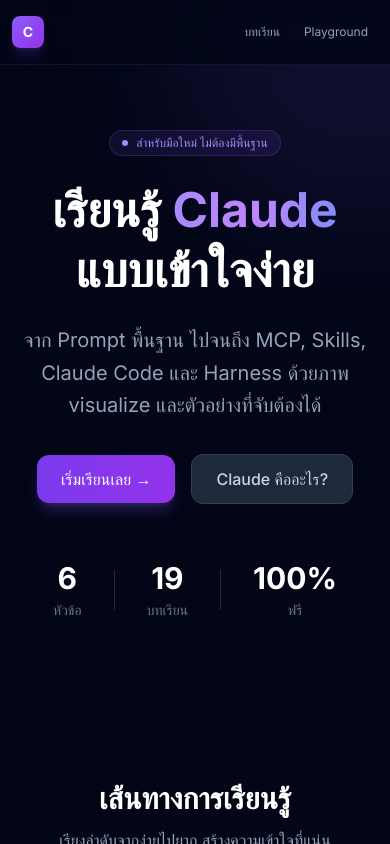
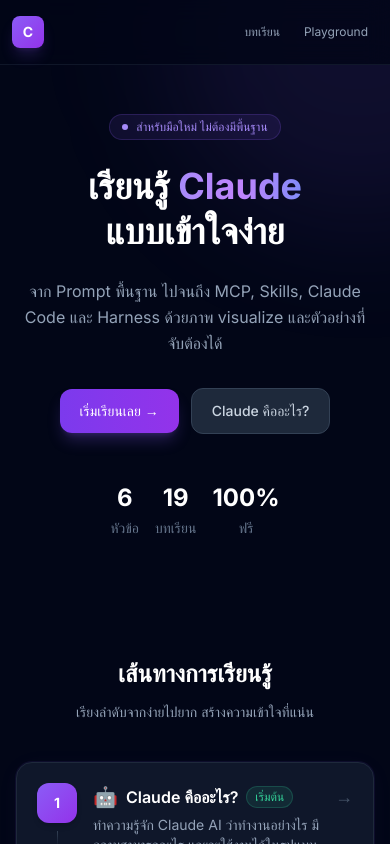
Before and after one commit to Panyapron/tutorial-claude, a Next.js app: page / in a window 390 px wide. Shown: the top 844 px of the page. Built offline with nearby package versions, Linux system fonts and the light colour scheme.

Commit message:
Improve mobile responsiveness of homepage hero and features

```diff
--- a/src/app/page.tsx
+++ b/src/app/page.tsx
@@ -10,7 +10,7 @@
   return (
     <main className="min-h-screen">
       {/* Hero */}
-      <section className="relative pt-32 pb-20 px-4 overflow-hidden">
+      <section className="relative pt-28 sm:pt-32 pb-16 sm:pb-20 px-4 overflow-hidden">
         <div className="absolute inset-0 overflow-hidden pointer-events-none">
           <div className="absolute -top-40 -right-40 w-96 h-96 bg-violet-500/10 rounded-full blur-3xl" />
           <div className="absolute top-60 -left-40 w-96 h-96 bg-purple-500/8 rounded-full blur-3xl" />
@@ -28,7 +28,7 @@
             initial={{ opacity: 0, y: 20 }}
             animate={{ opacity: 1, y: 0 }}
             transition={{ duration: 0.5, delay: 0.1 }}
-            className="text-5xl sm:text-6xl font-bold text-white mb-6 leading-tight"
+            className="text-4xl sm:text-5xl md:text-6xl font-bold text-white mb-6 leading-tight"
           >
             เรียนรู้{" "}
             <span className="gradient-text">Claude</span>
@@ -40,7 +40,7 @@
             initial={{ opacity: 0, y: 20 }}
             animate={{ opacity: 1, y: 0 }}
             transition={{ duration: 0.5, delay: 0.2 }}
-            className="text-xl text-slate-400 mb-8 max-w-2xl mx-auto leading-relaxed"
+            className="text-base sm:text-lg md:text-xl text-slate-400 mb-8 max-w-2xl mx-auto leading-relaxed px-2"
           >
             จาก Prompt พื้นฐาน ไปจนถึง MCP, Skills, Claude Code และ Harness
             ด้วยภาพ visualize และตัวอย่างที่จับต้องได้
@@ -50,17 +50,17 @@
             initial={{ opacity: 0, y: 20 }}
             animate={{ opacity: 1, y: 0 }}
             transition={{ duration: 0.5, delay: 0.3 }}
-            className="flex items-center justify-center gap-4 flex-wrap"
+            className="flex items-center justify-center gap-3 sm:gap-4 flex-wrap px-2"
           >
             <Link
               href="/learn"
-              className="px-6 py-3 bg-gradient-to-r from-violet-600 to-purple-600 hover:from-violet-500 hover:to-purple-500 text-white rounded-xl font-medium transition-all duration-200 shadow-lg shadow-violet-500/25"
+              className="px-5 sm:px-6 py-3 bg-gradient-to-r from-violet-600 to-purple-600 hover:from-violet-500 hover:to-purple-500 text-white rounded-xl font-medium transition-all duration-200 shadow-lg shadow-violet-500/25 text-sm sm:text-base"
             >
               เริ่มเรียนเลย →
             </Link>
             <Link
               href="/learn/overview/what-is-claude"
-              className="px-6 py-3 bg-slate-800 hover:bg-slate-700 text-slate-300 hover:text-white rounded-xl font-medium transition-all duration-200 border border-slate-700"
+              className="px-5 sm:px-6 py-3 bg-slate-800 hover:bg-slate-700 text-slate-300 hover:text-white rounded-xl font-medium transition-all duration-200 border border-slate-700 text-sm sm:text-base"
             >
               Claude คืออะไร?
             </Link>
@@ -70,20 +70,20 @@
             initial={{ opacity: 0, y: 20 }}
             animate={{ opacity: 1, y: 0 }}
             transition={{ duration: 0.5, delay: 0.4 }}
-            className="flex items-center justify-center gap-8 mt-14 text-sm text-slate-500"
+            className="flex items-center justify-center flex-wrap gap-4 sm:gap-8 mt-12 sm:mt-14 text-sm text-slate-500"
           >
             <div className="flex flex-col items-center gap-1">
-              <span className="text-3xl font-bold text-white">{modules.length}</span>
+              <span className="text-2xl sm:text-3xl font-bold text-white">{modules.length}</span>
               <span>หัวข้อ</span>
             </div>
-            <div className="w-px h-10 bg-slate-800" />
+            <div className="w-px h-10 bg-slate-800 hidden sm:block" />
             <div className="flex flex-col items-center gap-1">
-              <span className="text-3xl font-bold text-white">{totalLessons}</span>
+              <span className="text-2xl sm:text-3xl font-bold text-white">{totalLessons}</span>
               <span>บทเรียน</span>
             </div>
-            <div className="w-px h-10 bg-slate-800" />
+            <div className="w-px h-10 bg-slate-800 hidden sm:block" />
             <div className="flex flex-col items-center gap-1">
-              <span className="text-3xl font-bold text-white">100%</span>
+              <span className="text-2xl sm:text-3xl font-bold text-white">100%</span>
               <span>ฟรี</span>
             </div>
           </motion.div>
@@ -91,33 +91,33 @@
       </section>
 
       {/* Learning Path */}
-      <section className="py-20 px-4">
+      <section className="py-14 sm:py-20 px-4">
         <div className="max-w-5xl mx-auto">
           <motion.div
             initial={{ opacity: 0, y: 20 }}
             whileInView={{ opacity: 1, y: 0 }}
             viewport={{ once: true }}
-            className="text-center mb-12"
+            className="text-center mb-10 sm:mb-12"
           >
-            <h2 className="text-3xl font-bold text-white mb-3">เส้นทางการเรียนรู้</h2>
-            <p className="text-slate-400">เรียงลำดับจากง่ายไปยาก สร้างความเข้าใจที่แน่น</p>
+            <h2 className="text-2xl sm:text-3xl font-bold text-white mb-3">เส้นทางการเรียนรู้</h2>
+            <p className="text-slate-400 text-sm sm:text-base">เรียงลำดับจากง่ายไปยาก สร้างความเข้าใจที่แน่น</p>
           </motion.div>
           <LearningPath />
         </div>
       </section>
 
       {/* Features */}
-      <section className="py-20 px-4 border-t border-slate-800/50">
+      <section className="py-14 sm:py-20 px-4 border-t border-slate-800/50">
         <div className="max-w-5xl mx-auto">
           <motion.div
             initial={{ opacity: 0, y: 20 }}
             whileInView={{ opacity: 1, y: 0 }}
             viewport={{ once: true }}
-            className="text-center mb-12"
+            className="text-center mb-10 sm:mb-12"
           >
-            <h2 className="text-3xl font-bold text-white mb-3">ทำไมต้องเรียนรู้ Claude?</h2>
+            <h2 className="text-2xl sm:text-3xl font-bold text-white mb-3">ทำไมต้องเรียนรู้ Claude?</h2>
           </motion.div>
-          <div className="grid grid-cols-1 md:grid-cols-3 gap-6">
+          <div className="grid grid-cols-1 md:grid-cols-3 gap-4 sm:gap-6">
             {[
               { icon: "🎯", title: "Visual & Interactive", desc: "ทุกแนวคิดมาพร้อม diagram และ animation ที่เข้าใจได้ทันที" },
               { icon: "🚀", title: "ปฏิบัติได้จริง", desc: "ตัวอย่างและ workshop ที่นำไปใช้ได้จริง ไม่ใช่แค่ทฤษฎี" },
```
